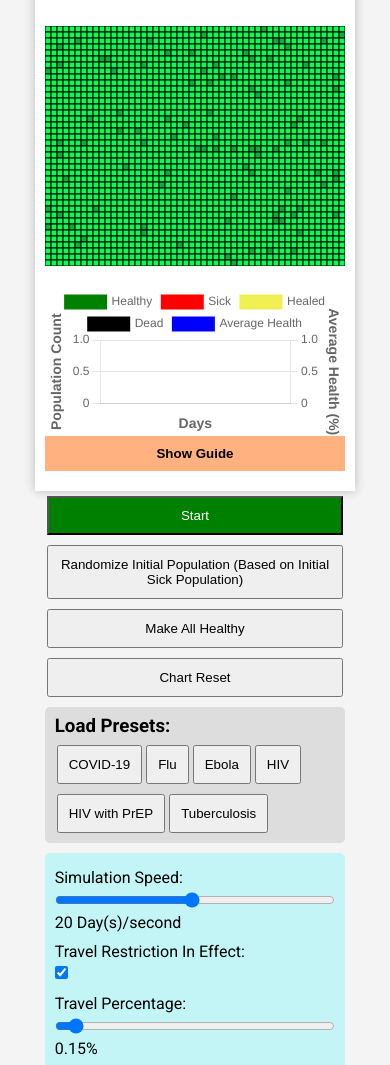
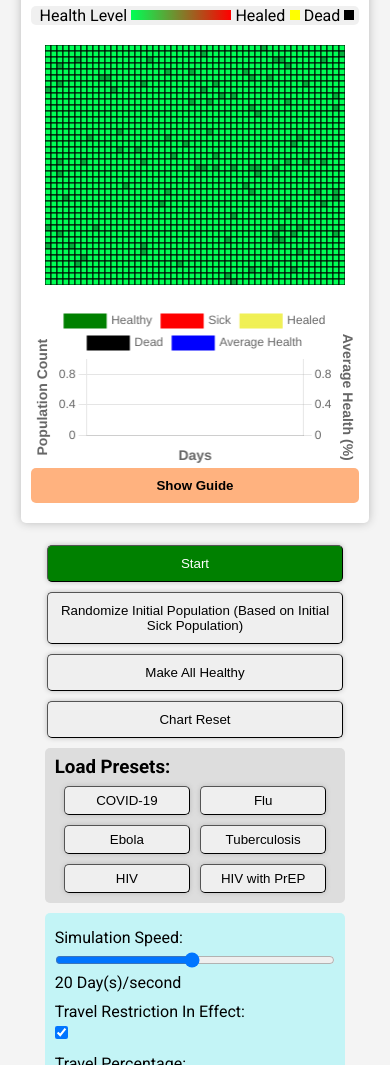
Before and after one commit to Jerry-Li-Chao/Pandemic-Simulator, a plain HTML site: page index.html in a window 390 px wide. Shown: the part 123-1188 px from the top of the page. Drawn offline with nearby package versions, Linux system fonts and the light colour scheme.

Commit message:
optimized user experience

```diff
--- a/index.html
+++ b/index.html
@@ -14,19 +14,25 @@
     <div id="controlsAndCharts">
         <div id="test">
             <h1>Pandemic Simulator</h1>
+            <div class="map-legend">
+                <div class="healthy-box"></div>
+                <span>Health Level </span>
+                <div class="health-box"></div>
+                <span>Healed </span>
+                <div class="healed-box"></div>
+                <span>Dead </span>
+                <div class="dead-box"></div>
+            </div>
+
             <canvas id="gameCanvas"></canvas>
             <canvas id="populationChart"></canvas>
             <!-- make a unordered list of notices -->
             <button class="collapsible shake">Show Guide</button>
             <ul class="collapsible-list">
-                <li data-translate="Hold down 'Shift' to draw your own initial infected population">Hold down 'Shift' to draw your own initial infected population</li>
-                <li data-translate="Gradient of Green to Red: indicates the level of healthiness of that person">Gradient of Green to Red: indicates the level of healthiness of that person</li>
-                <li data-translate="It is allowed to adjust the variable when simulation is running, changes are applied in real time to the simulation">It is allowed to adjust the variable when simulation is running,
-                    changes are applied in real time to the simulation</li>
+                <li>Start by playing the presets!</li>
+                <li data-translate="">Draw your own infected population: Hold 'shift' and drag on laptop. Use touch on mobile.</li>
+                <li data-translate="">You can adjust the variable when simulation is running.</li>
                 <li>If the graph looks weird, try stopping the simulation</li>
-                <li>Traveling Restriction is always in effect in the first 80 days of any simulation,
-                    because it is designed to not have infected population to be removed too early
-                    in the simulation (i.e. unchecking the box before Day 80 has no effect)</li>
                 <li>Lifting Travel Restriction usually leads to never-ending simulations</li>
             </ul>
 
@@ -44,9 +50,9 @@
                     <button id="covid19">COVID-19</button>
                     <button id="flu">Flu</button>
                     <button id="ebola">Ebola</button>
+                    <button id="tuberculosis">Tuberculosis</button>
                     <button id="hiv">HIV</button>
                     <button id="hiv-with-PrEP">HIV with PrEP</button>
-                    <button id="tuberculosis">Tuberculosis</button>
                 </div>
             </div>
 
--- a/pandemic-simulator.js
+++ b/pandemic-simulator.js
@@ -447,6 +447,8 @@ function createGrid(width, height) {
 
 
 let brightness = 0.7; // Default brightness
+// when health is 100, rgb(0, 255, 85) = green
+// when health is 0, rgb(255, 0, 0) = bright red
 function getHealthColor(health) {
     const red = Math.floor((100 - health) * 2.55) * brightness;
     const green = Math.floor(health * 2.55) * brightness;
@@ -647,11 +649,11 @@ function drawGrid() {
             ctx.rect(x * cellSize, y * cellSize, cellSize, cellSize);
             switch (grid[y][x].state) {
                 case STATES.HEALTHY:
-                    // bluish-green
+                    // green
                     ctx.fillStyle = `rgb(0, 255, 85)`;
                     break;
                 case STATES.INCUBATING:
-                    // ctx.fillStyle = `rgb(255, 173, 219)`; // pink
+                    // ctx.fillStyle = `rgba(173, 216, 230, 0.7)`;
                     ctx.fillStyle = getHealthColor(grid[y][x].health);
                     break;
                 case STATES.SYMPTOMATIC:
--- a/style.css
+++ b/style.css
@@ -17,6 +17,38 @@ body {
     position: sticky;
     top: 0;
     z-index: 100;
+}
+
+.map-legend {
+    /* children displayed horizontally */
+    display: flex;
+    flex-direction: row;
+    justify-content: space-evenly;
+    /* center children */
+    align-items: center;
+    background-color: rgba(218, 218, 218, 0.4);
+    /* round edges */
+    border-radius: 5px;
+}
+
+/* Define the gradient background for the .gradient-box element */
+.health-box {
+    width: 100px;
+    height: 10px;
+    background: linear-gradient(to right, rgb(0, 255, 85), rgb(255, 0, 0));
+}
+
+.healed-box {
+    width: 10px;
+    height: 10px;
+    background: yellow;
+
+}
+
+.dead-box {
+    width: 10px;
+    height: 10px;
+    background: black;
 }
 
 h3 {
@@ -67,7 +99,7 @@ ul {
 }
 
 .collapsible-list li {
-    font-size: 16px;
+    font-size: 14px;
     line-height: 1.5;
     margin: 5px 0px;
     padding: 5px 5px;
@@ -94,6 +126,7 @@ ul {
     outline: none;
     font-weight: bold;
     transition: background-color 0.3s ease-in-out, transform 0.2s ease-in-out;
+    border-radius: 5px;
 }
 
 .collapsible.active {
@@ -199,6 +232,7 @@ ul {
 #presetsWrapper {
     display: flex;
     flex-direction: row;
+    justify-content: center;
     flex-wrap: wrap;
     flex-basis: 45%;
 }
@@ -218,6 +252,7 @@ ul {
     flex-direction: column;
     flex: 0 1 60%;
     margin: 0 2%;
+    border-radius: 5px;
 }
 
 /* media queries */
@@ -236,10 +271,11 @@ ul {
     }
 
     #test {
-        width: 90%;
-        margin: 0;
+        width: 98%;
+        margin: 0 0 5% 0;
         display: flex;
         flex-direction: column;
+        border-radius: 5px;
     }
 }
 
@@ -258,8 +294,18 @@ h1 {
 }
 
 #controls button {
+    border-radius: 5px;
     margin: 5px 2px;
     padding: 10px 10px;
+    border-width: 1px;
+    box-shadow: 0px 0px 5px #bbb;
+}
+
+#presetsWrapper button {
+    width: 45%;
+    text-align: center;
+    padding: 6px 3px;
+    margin: 5px 5px;
 }
 
 #controls label {
```
